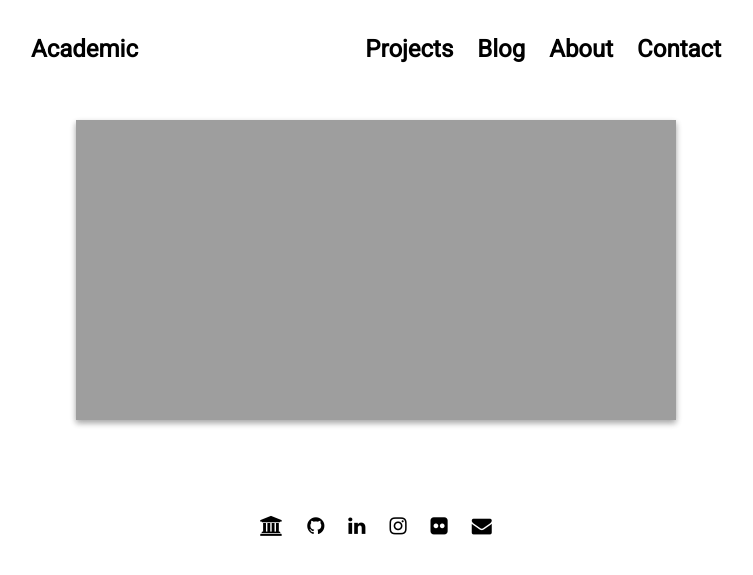
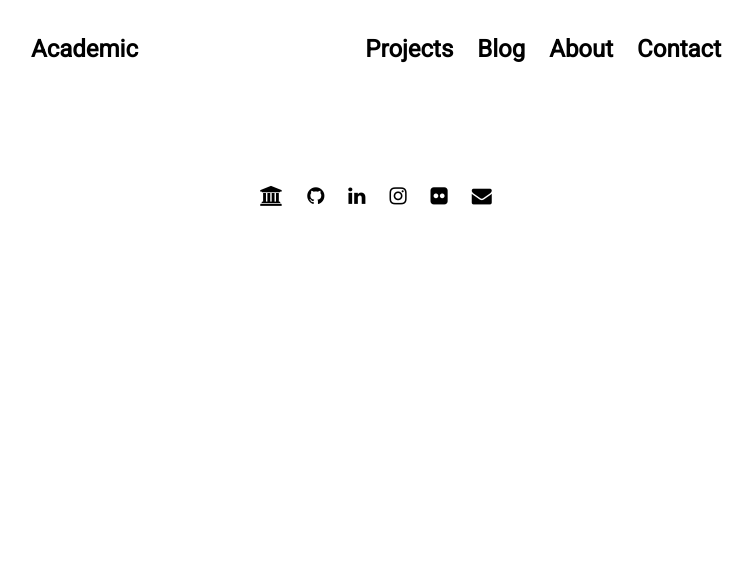
Before and after one commit to besener/besener.github.io, a Jekyll site: the page built from index.html, in a window 1280 px wide. Shown: the top 575 px of the page, without its empty margins (264-1017 px from the left). Built offline with Jekyll 4.4.1, drawn with Linux system fonts in a browser that asks for light colours; nearby versions of some CDN libraries.

Commit message:
Change project data source to 'home' settings

```diff
--- a/_includes/thumbnails-home.html
+++ b/_includes/thumbnails-home.html
@@ -1,6 +1,6 @@
 <section>
   <div class="thumb-container">
-    {% for project in site.data.settings.projects %}
+    {% for project in site.data.settings.home %}
       <a href="{{ site.github.url }}/{{ project.file }}">
         <div class="thumb-unit" data-folder="{{ site.github.url }}/projects/{{ project.folder }}" style="background-image: url({{ site.github.url }}/assets/img/projects/{{ project.folder }}/thumb-home.jpg)">
           <div class="thumb-overlay">
```
